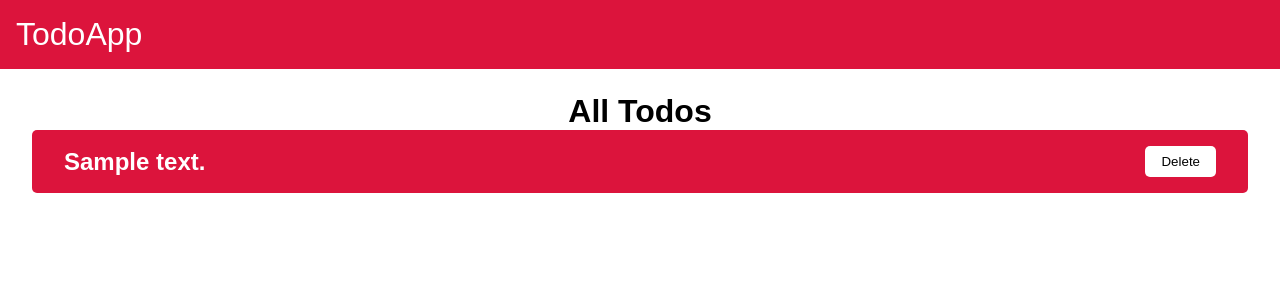
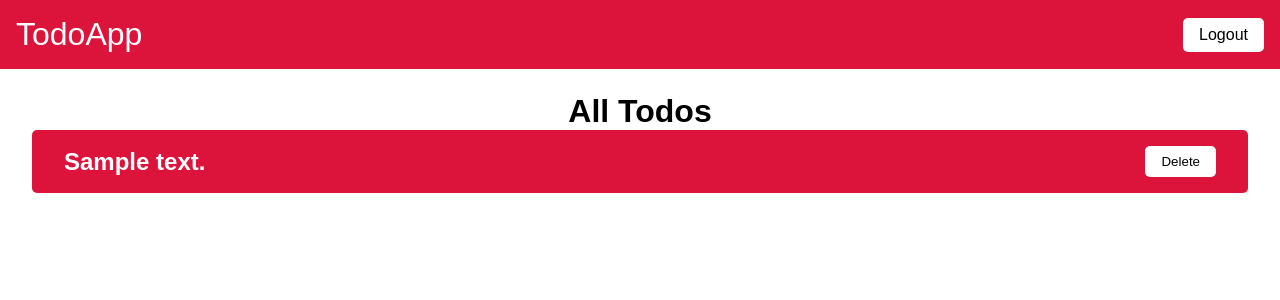
Before and after one commit to drew18moore/django-todos, a Django app: template templates/index.html in a window 1280 px wide. Shown: the top 300 px of the page. Run offline with Django 3.2, Linux system fonts and the light colour scheme; the template is opened without the code that fills it: most values are stand-ins (such as "Sample title", 1, 10 or a date in 2020).

Commit message:
Created a view and url for logout. Created logout btn.

```diff
--- a/static/css/index.css
+++ b/static/css/index.css
@@ -14,11 +14,22 @@ header {
 nav {
   height: fit-content;
   display: flex;
+  justify-content: space-between;
+  align-items: center;
+  padding: 1rem;
+}
+
+nav button {
+  font-size: 1rem;
+  cursor: pointer;
+  padding: 0.5rem 1rem;
+  border-radius: 5px;
+  border: none;
+  background-color: white;
 }
 
 .logo {
   font-size: 2rem;
-  padding: 1rem;
 }
 
 /* todoForm */
--- a/templates/index.html
+++ b/templates/index.html
@@ -10,7 +10,13 @@
   </head>
   <body>
     <header>
-      <nav><span class="logo">TodoApp</span></nav>
+      <nav>
+        <span class="logo">TodoApp</span>
+        <form action="/logout" method="POST">
+          {% csrf_token %}
+          <button type="submit">Logout</button>
+        </form>
+      </nav>
     </header>
     {% block content %} {% endblock content %}
     <h1 class="todos-heading">All Todos</h1>
--- a/todos/urls.py
+++ b/todos/urls.py
@@ -5,5 +5,6 @@ urlpatterns = [
     path("", views.index, name="index"),
     path("login", views.login_view, name="login"),
     path("register", views.register, name="register"),
+    path("logout", views.logout_view, name="logout"),
     path("todo/<int:todo_id>/delete/", views.delete_todo, name="delete_todo"),
 ]
```
Also changed, not shown: todos/views.py (+8 -1 lines).
